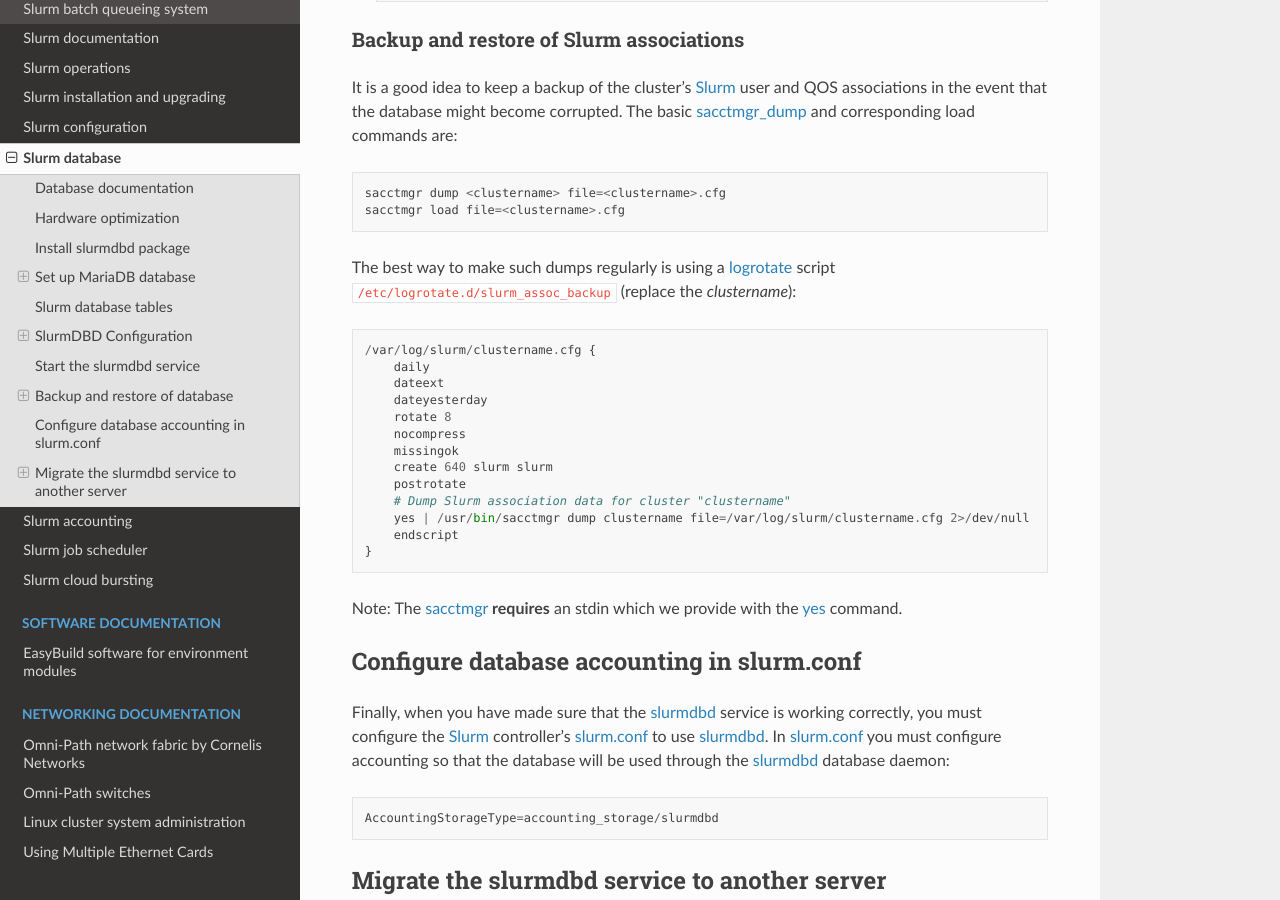
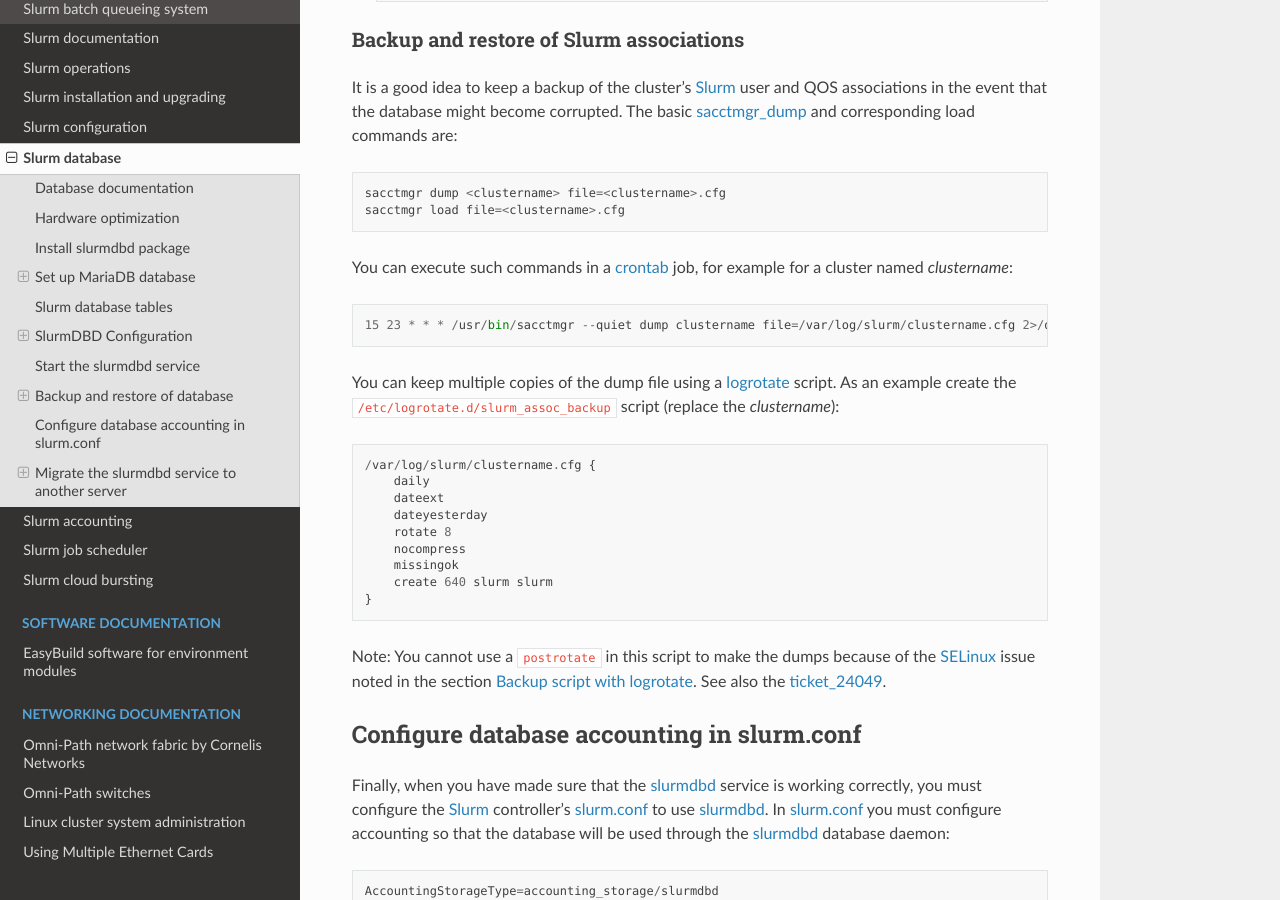
Before and after one commit to OleHolmNielsen/Niflheim_system, a Sphinx documentation site: the page built from docs/Slurm_database.rst, in a window 1280 px wide and 900 px high, scrolled down 15146 px. Built offline with Sphinx 7.4.7 and the Read the Docs theme 3.1.0, drawn with Linux system fonts in a browser that asks for light colours.

Commit message:
sacctmgr dump issue in a logrotate script

```diff
--- a/docs/Slurm_database.rst
+++ b/docs/Slurm_database.rst
@@ -506,6 +506,8 @@
 
 .. _crontab: https://linux.die.net/man/5/crontab
 
+.. _logrotate_backup_script:
+
 Backup script with logrotate
 ----------------------------
 
@@ -668,8 +670,12 @@
   sacctmgr dump <clustername> file=<clustername>.cfg
   sacctmgr load file=<clustername>.cfg
 
-The best way to make such dumps regularly is using a logrotate_ script
-``/etc/logrotate.d/slurm_assoc_backup`` (replace the *clustername*)::
+You can execute such commands in a crontab_ job, for example for a cluster named `clustername`::
+
+  15 23 * * * /usr/bin/sacctmgr --quiet dump clustername file=/var/log/slurm/clustername.cfg 2>/dev/null
+
+You can keep multiple copies of the dump file using a logrotate_ script.
+As an example create the ``/etc/logrotate.d/slurm_assoc_backup`` script (replace the `clustername`)::
 
   /var/log/slurm/clustername.cfg {
       daily
@@ -679,16 +685,15 @@
       nocompress
       missingok
       create 640 slurm slurm
-      postrotate
-      # Dump Slurm association data for cluster "clustername"
-      yes | /usr/bin/sacctmgr dump clustername file=/var/log/slurm/clustername.cfg 2>/dev/null
-      endscript
   }
 
-Note: The sacctmgr_ **requires** an stdin which we provide with the yes_ command.
+Note: You cannot use a ``postrotate`` in this script to make the dumps because of the SELinux_ issue noted
+in the section :ref:`logrotate_backup_script`.
+See also the ticket_24049_.
 
 .. _sacctmgr_dump: https://slurm.schedmd.com/sacctmgr.html#SECTION_FLAT-FILE-DUMP-AND-LOAD
 .. _yes: https://en.wikipedia.org/wiki/Yes_(Unix)
+.. _ticket_24049: https://support.schedmd.com/show_bug.cgi?id=24049
 
 Configure database accounting in slurm.conf
 ===========================================
```
